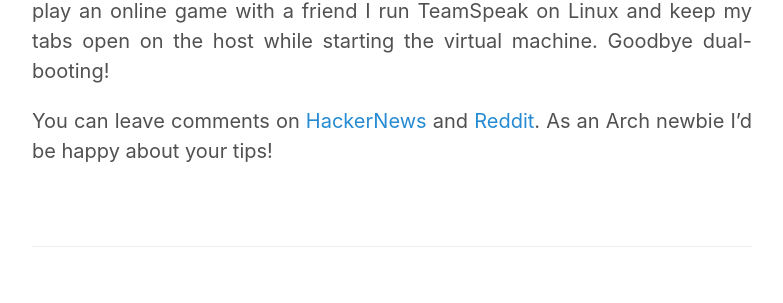
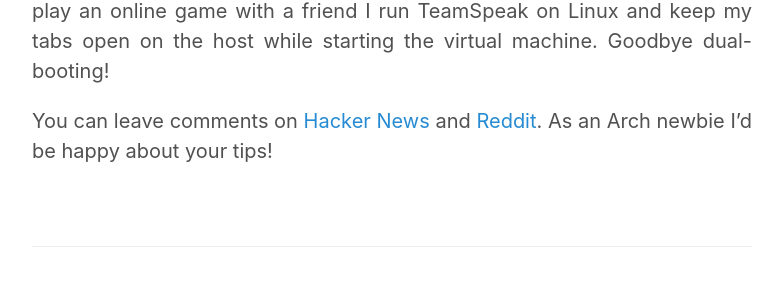
Before and after one commit to timakro/web, a Jekyll site: the page built from _posts/2019-05-07-new-hardware-switching-to-arch-linux.md, in a window 1280 px wide and 900 px high, scrolled down 7279 px. Shown: the part 392-695 px from the top of the window, without its empty margins (248-1031 px from the left). Built offline with Jekyll 4.4.1, drawn with Linux system fonts in a browser that asks for light colours.

Commit message:
Fix typos

```diff
--- a/_posts/2019-05-07-new-hardware-switching-to-arch-linux.md
+++ b/_posts/2019-05-07-new-hardware-switching-to-arch-linux.md
@@ -152,4 +152,4 @@ My script to start the virtual machine also turns off the screen on the host so
 
 I am super pleased with my PCI passthrough setup. Apart from the initial effort it took to configure the VM no issues arised from the virtualization. I have finished The Witcher 3 on my new system in beautiful 60 frames per second and played a bunch of other games without issues. When I want to play an online game with a friend I run TeamSpeak on Linux and keep my tabs open on the host while starting the virtual machine. Goodbye dual-booting!
 
-You can leave comments on [HackerNews](https://news.ycombinator.com/item?id=19849809) and [Reddit](https://www.reddit.com/r/VFIO/comments/bmp4cl/my_windows_gaming_virtual_machine_setup/). As an Arch newbie I'd be happy about your tips!
+You can leave comments on [Hacker News](https://news.ycombinator.com/item?id=19849809) and [Reddit](https://www.reddit.com/r/VFIO/comments/bmp4cl/my_windows_gaming_virtual_machine_setup/). As an Arch newbie I'd be happy about your tips!
```
Also changed, not shown: _posts/2019-03-25-european-union-abolishes-tan-lists.md (+1 -1 lines).
